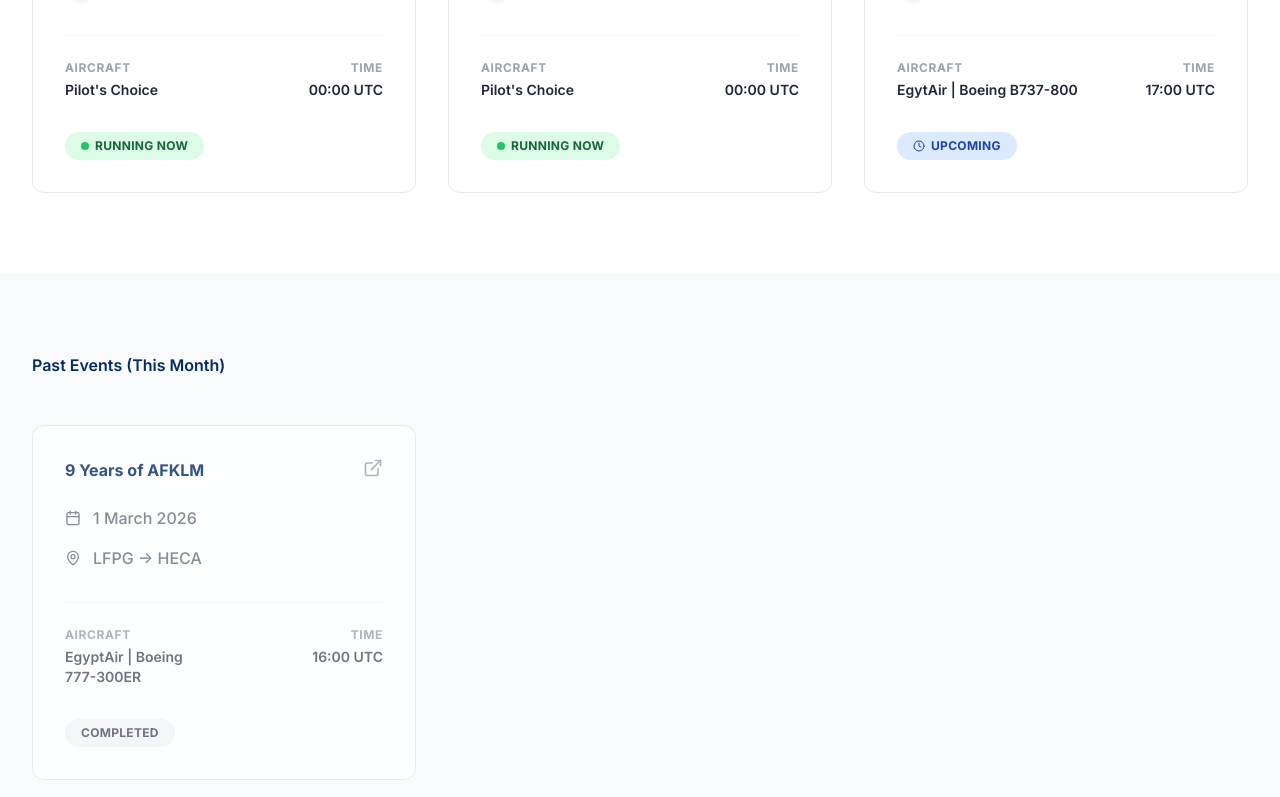
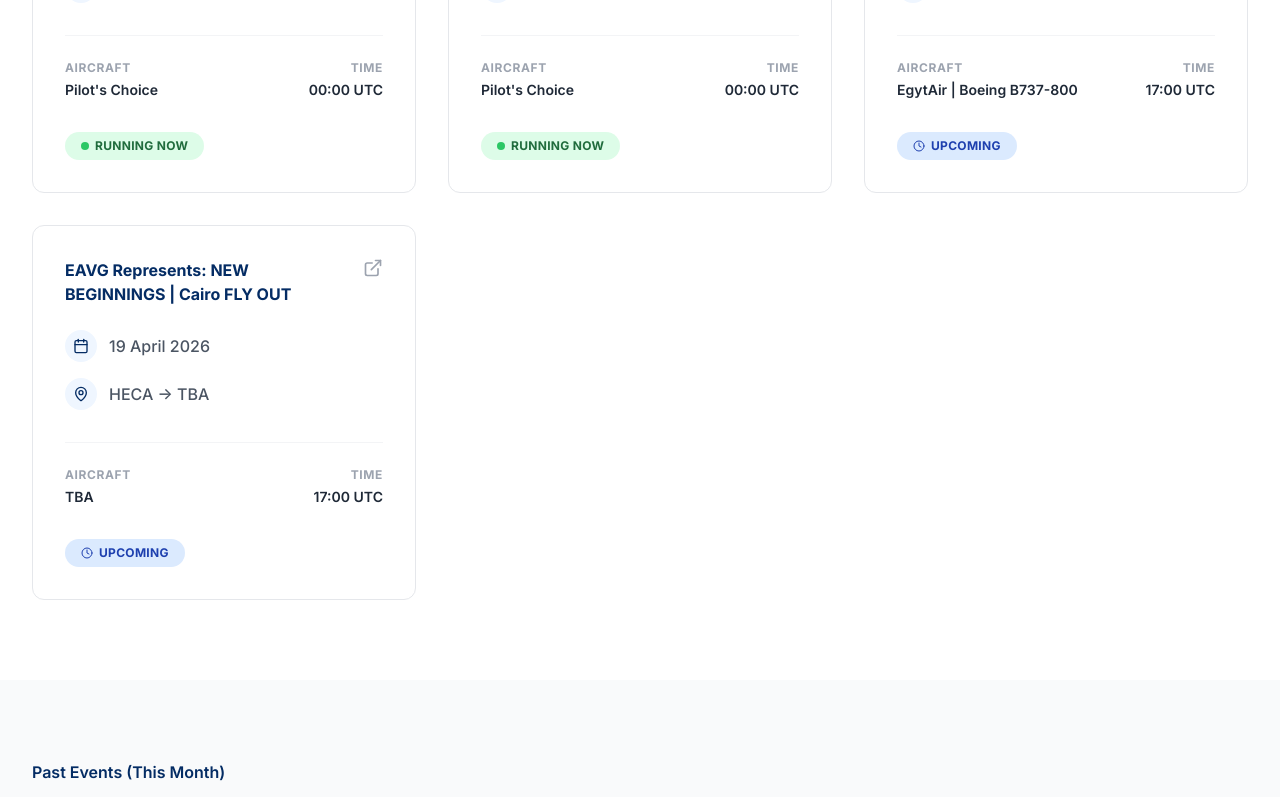
Before and after one commit to 3ssomy67272/eavg-sys, a Next.js app: page /events in a window 1280 px wide. Shown: the part 1500-2297 px from the top of the page. Built offline with nearby package versions, Linux system fonts and the light colour scheme.

Commit message:
Event List Update no.7

```diff
--- a/src/app/events/page.tsx
+++ b/src/app/events/page.tsx
@@ -109,6 +109,15 @@ export default function EventsPage() {
       aircraft: `EgytAir | Boeing B737-800`,
       forumLink: 'https://community.infiniteflight.com/t/15mar26-celtic-convergence-a-st-patricks-day-celebration-eidw-fly-in-fly-out/',
     },
+    {
+      id: 11,
+      title: `EAVG Represents: NEW BEGINNINGS | Cairo FLY OUT`,
+      startTime: '2026-04-19T17:00:00Z',
+      durationMinutes: 300,  // 5:00 hours
+      route: 'HECA -> TBA',
+      aircraft: `TBA`,
+      forumLink: 'https://community.infiniteflight.com/t/19th-april-eavg-represents-new-beginnings/',
+    }
   ];
 
   useEffect(() => {
```
